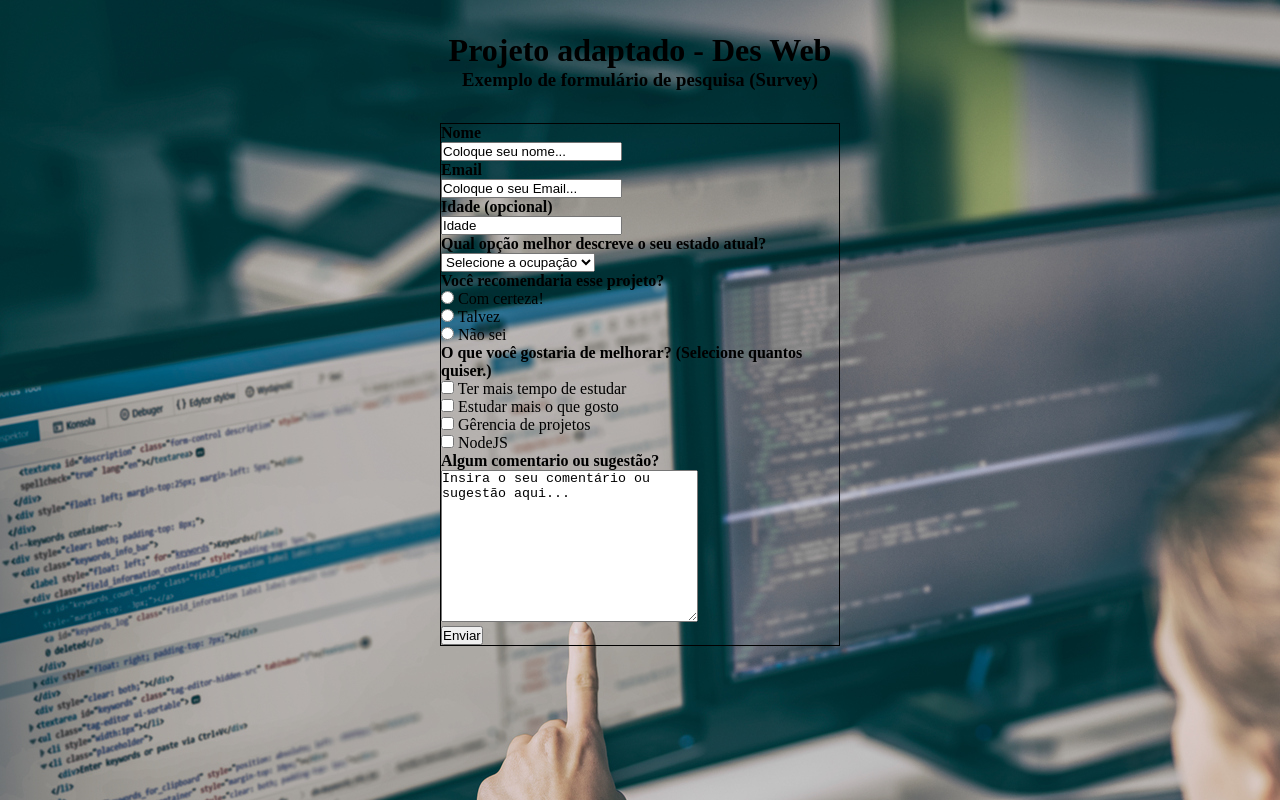
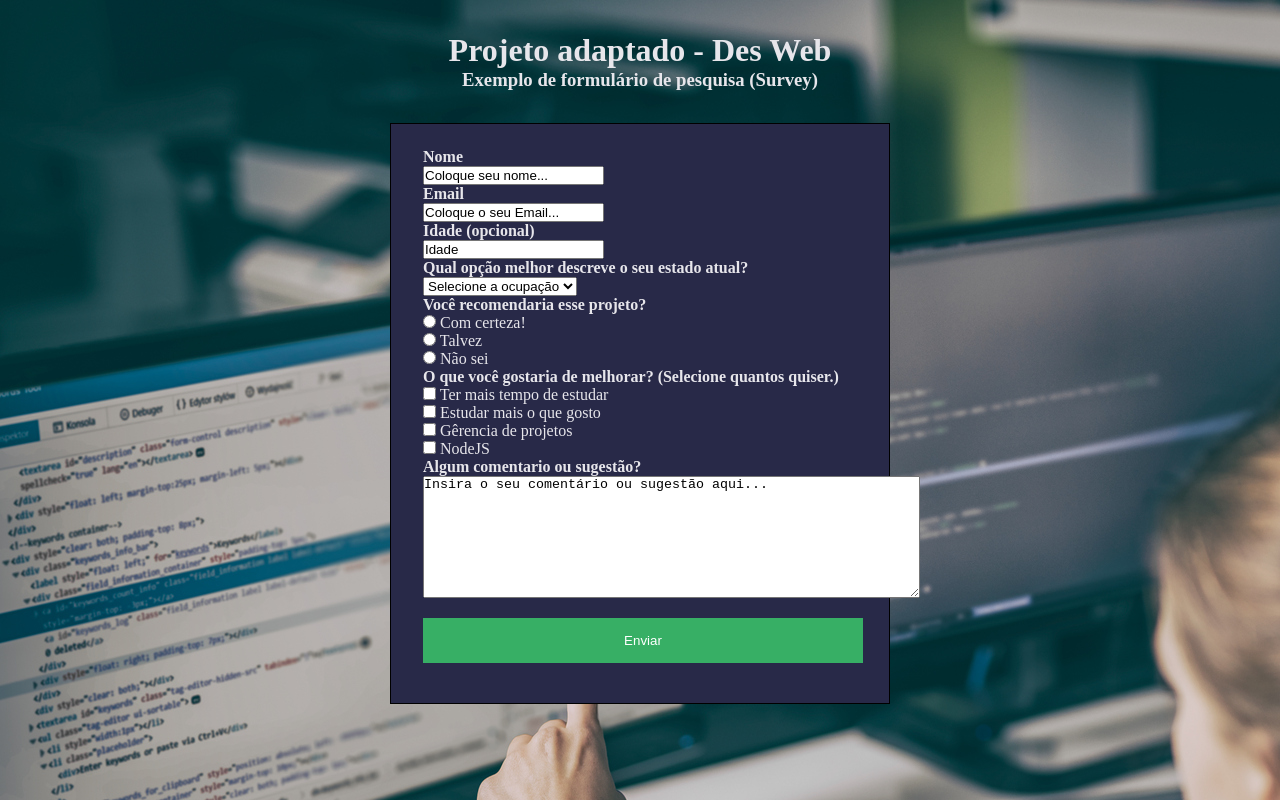
Before and after one commit to daviteixeira-dev/Desenvolvimento-de-Software-para-Web, a plain HTML site: page Projeto Prático - HTML + CSS/index.html in a window 1280 px wide. Drawn offline with Linux system fonts and the light colour scheme.

Commit message:
Projeto Prático - HTML + CSS

```diff
--- a/Projeto Prático - HTML + CSS/estilo.css
+++ b/Projeto Prático - HTML + CSS/estilo.css
@@ -5,16 +5,46 @@
 }
 
 body{
-    background-image:url(/img/background.jpg);
+    background-image:url(img/background.jpg);
+    background-repeat: no-repeat;
 }
 
 #container {
     border: 1px solid black;
-    width: min(90vw, 400px);
+    width: min(90vw, 500px);
     margin: auto;
+    margin-bottom: 3rem;
 }
 
 header {
     padding: 2rem 0 2rem;
     text-align: center;
 }
+
+header h1 {
+    color: #e7e6eb;
+}
+
+header h3 {
+    color: #e7e6eb;
+}
+#card {
+    background-color: #282948;
+    padding: 1.5rem 2rem;
+}
+#card h4 {
+    color: #e7e6eb;
+}
+
+#card label {
+    color: #e7e6eb;
+}
+
+#butao {
+    color: white;
+    background-color: #37AF65;
+    height: 45px;
+    width: 440px;
+    border: none;
+    margin: 1rem 0rem 1rem 0rem;
+}
--- a/Projeto Prático - HTML + CSS/index.html
+++ b/Projeto Prático - HTML + CSS/index.html
@@ -60,9 +60,9 @@
 
                 <h4>Algum comentario ou sugestão?</h4>
                 <textarea name="Insira o seu comentário ou sugestão aqui..."
-                id="comentario" cols="30" rows="10">Insira o seu comentário ou sugestão aqui...</textarea>
+                id="comentario" cols="60" rows="8">Insira o seu comentário ou sugestão aqui...</textarea>
                 <br>
-                <input type="button" value="Enviar">
+                <input type="button" value="Enviar" id="butao">
             </div>
         </section>
     </main>
```
